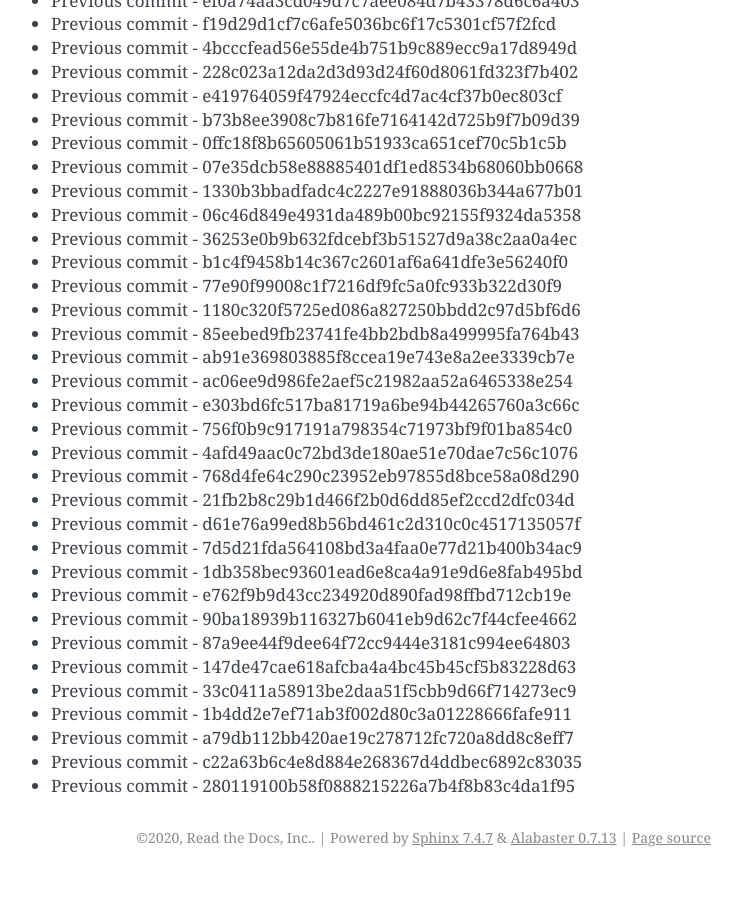
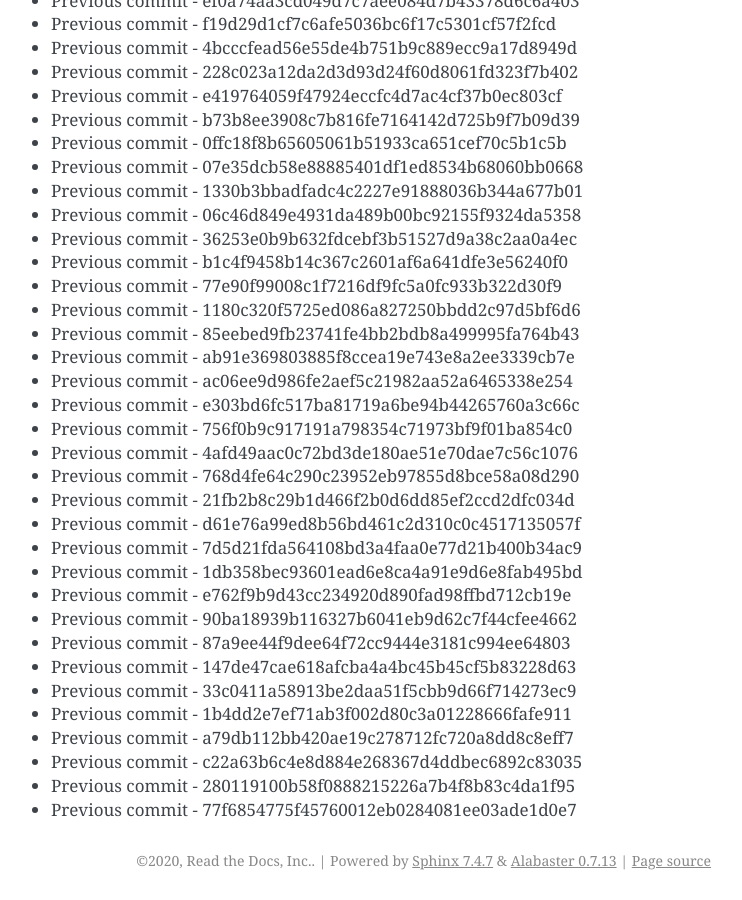
Before and after one commit to readthedocs/rtd-git-stresstest, a Sphinx documentation site: the page built from docs/updates.rst, in a window 1280 px wide and 900 px high, scrolled down 66144 px. Shown: the whole window, without its empty margins (399-1141 px from the left). Built offline with Sphinx 7.4.7, drawn with Linux system fonts in a browser that asks for light colours; before the commit the page ends 67021 px from its top, so only the background shows below that.

Commit message:
Generating commit from previous: 77f6854775f45760012eb0284081ee03ade1d0e7

```diff
--- a/docs/updates.rst
+++ b/docs/updates.rst
@@ -2811,3 +2811,4 @@ It can be tested for any performance characteristics.
 * Previous commit - a79db112bb420ae19c278712fc720a8dd8c8eff7
 * Previous commit - c22a63b6c4e8d884e268367d4ddbec6892c83035
 * Previous commit - 280119100b58f0888215226a7b4f8b83c4da1f95
+* Previous commit - 77f6854775f45760012eb0284081ee03ade1d0e7
```
